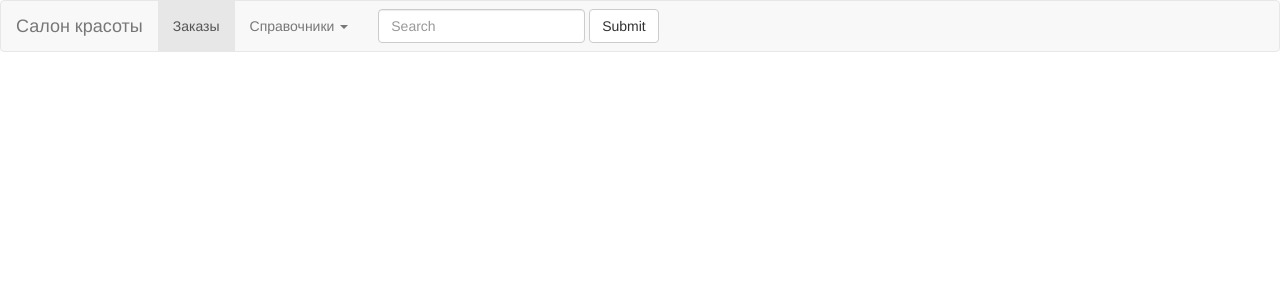
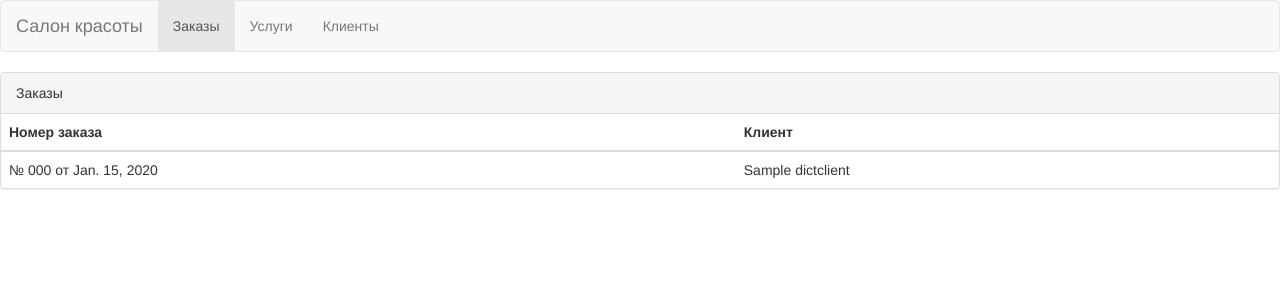
Before and after one commit to novikov-nsa/barbershop, a Django app: page / in a window 1280 px wide. Shown: the top 300 px of the page. Run offline with Django 3.2, Linux system fonts and the light colour scheme; tables that the repository leaves empty hold one stand-in row (values such as "Sample post"); some libraries are stand-ins or nearby versions.

Commit message:
Изменения в интерфейсе: 1. на главной странице вывел список заказов 2. при изменении пункта меню меняется активность

```diff
--- a/barbershopoffice/templates/index.html
+++ b/barbershopoffice/templates/index.html
@@ -17,38 +17,17 @@
     <!-- Collect the nav links, forms, and other content for toggling -->
     <div class="collapse navbar-collapse" id="bs-example-navbar-collapse-1">
       <ul class="nav navbar-nav">
-        <li class="active"><a href="{% url 'orders' %}">Заказы <span class="sr-only">(current)</span></a></li>
+        <li id="menu_orders" class="active"><a href="{% url 'orders' %}">Заказы <span class="sr-only">(current)</span></a></li>
+        <li id="menu_dict_services"><a href="{% url 'dict_services_list' %}">Услуги <span class="sr-only"></span></a></li>
+        <li id="menu_dict_clients"><a href="{% url 'dict_clients_list' %}">Клиенты <span class="sr-only"></span></a></li>
+
         <!--<li><a href="{% url 'orders' %}">Заказы</a></li>-->
-        <li class="dropdown">
-          <a href="#" class="dropdown-toggle" data-toggle="dropdown" role="button" aria-haspopup="true" aria-expanded="false">Справочники <span class="caret"></span></a>
-          <ul class="dropdown-menu">
-            <li><a href="{% url 'dict_services_list' %}">Услуги</a></li>
-            <li><a href="{% url 'dict_clients_list' %}">Клиенты</a></li>
-            <!-- <li><a href="#">Something else here</a></li>
-            <li role="separator" class="divider"></li>
-            <li><a href="#">Separated link</a></li>
-            <li role="separator" class="divider"></li>
-            <li><a href="#">One more separated link</a></li> -->
+
           </ul>
         </li>
       </ul>
-      <form class="navbar-form navbar-left">
-        <div class="form-group">
-          <input type="text" class="form-control" placeholder="Search">
-        </div>
-        <button type="submit" class="btn btn-default">Submit</button>
-      </form>
-      <!--<ul class="nav navbar-nav navbar-right">
-        <li><a href="#">Link</a></li>
-        <li class="dropdown">
-          <a href="#" class="dropdown-toggle" data-toggle="dropdown" role="button" aria-haspopup="true" aria-expanded="false">Dropdown <span class="caret"></span></a>
-          <ul class="dropdown-menu">
-            <li><a href="{% url 'dict_services_list' %}">Услуги</a></li>
-            <li><a href="{% url 'dict_clients_list' %}">Клиенты</a></li>
-            <li><a href="#">Something else here</a></li>
-            <li role="separator" class="divider"></li>
-            <li><a href="#">Separated link</a></li>
-          </ul> -->
+
+
         </li>
       </ul>
     </div><!-- /.navbar-collapse -->
--- /dev/null
+++ b/barbershopoffice/templates/main.html
@@ -0,0 +1,28 @@
+{% extends "index.html" %}
+{% block content2 %}
+
+<!-- <a href = "{% url 'main_app' %}">На главную страницу</a> -->
+<div class="panel panel-default">
+  <!-- Содержание панели по умолчанию -->
+  <div class="panel-heading">Заказы</div>
+
+  <!-- Таблица -->
+  <table class="table">
+      <thead>
+      <tr>
+        <th>Номер заказа</th>
+        <th>Клиент</th>
+      </tr>
+      </thead>
+      <tbody>
+      {% for orders in latest_order %}
+        <tr>
+            <td>№ {{ orders.numberOrder }} от {{orders.dateOrder }}</td>
+            <td>{{ orders.client.nameClient }}</td>
+        </tr>
+      {% endfor %}
+      </tbody>
+
+  </table>
+</div>
+{% endblock %}
--- a/barbershopoffice/views.py
+++ b/barbershopoffice/views.py
@@ -8,7 +8,9 @@ from .models import Orders, OrdersDetail, DictServices, DictClients
 
 # Create your views here.
 def main_app(request):
-    return render(request, 'index.html')
+    latest_order = Orders.objects.order_by('-numberOrder')[:5]
+    context = {'latest_order': latest_order}
+    return render(request, 'main.html', context)
 
 def dicts(request):
     return render(request, 'dicts/index.html')
```
Also changed, not shown: barbershopoffice/templates/dicts/clients.html (+10 -0 lines), barbershopoffice/templates/dicts/services.html (+12 -0 lines).
